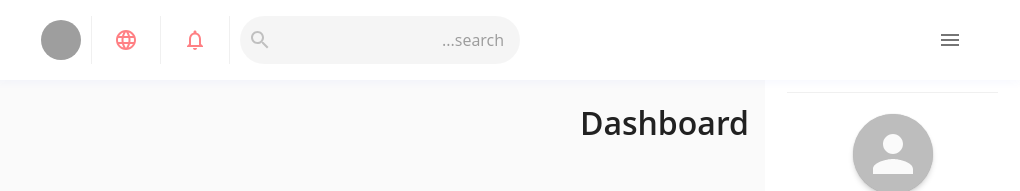
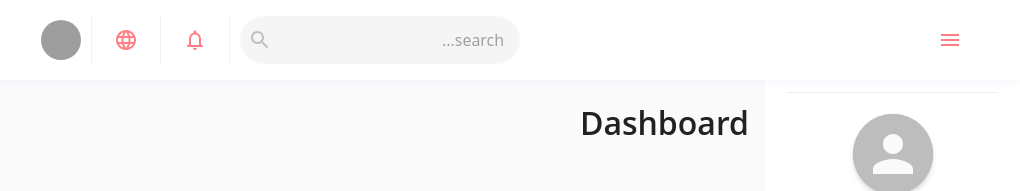
Before and after one commit to hassanEB1379/online-shop-panel-admin, a React (Create React App) app: page /panel/dashboard in a window 1280 px wide. Shown: the top 191 px of the page, without its empty margins (260-1280 px from the left). Built offline with nearby package versions, Linux system fonts and the light colour scheme; grey boxes are pictures that could not be loaded; the HTML template or start-up script is replaced by a standard one; what jss-rtl would draw is missing.

Commit message:
change color of menu icon

```diff
--- a/src/components/navbar/Navbar.js
+++ b/src/components/navbar/Navbar.js
@@ -72,7 +72,7 @@ const Navbar = ({ className, switchSidebar }) => {
           >
             <Grid item>
               <IconButton onClick={switchSidebar}>
-                <MenuIcon />
+                <MenuIcon color="primary" />
               </IconButton>
             </Grid>
 
```
